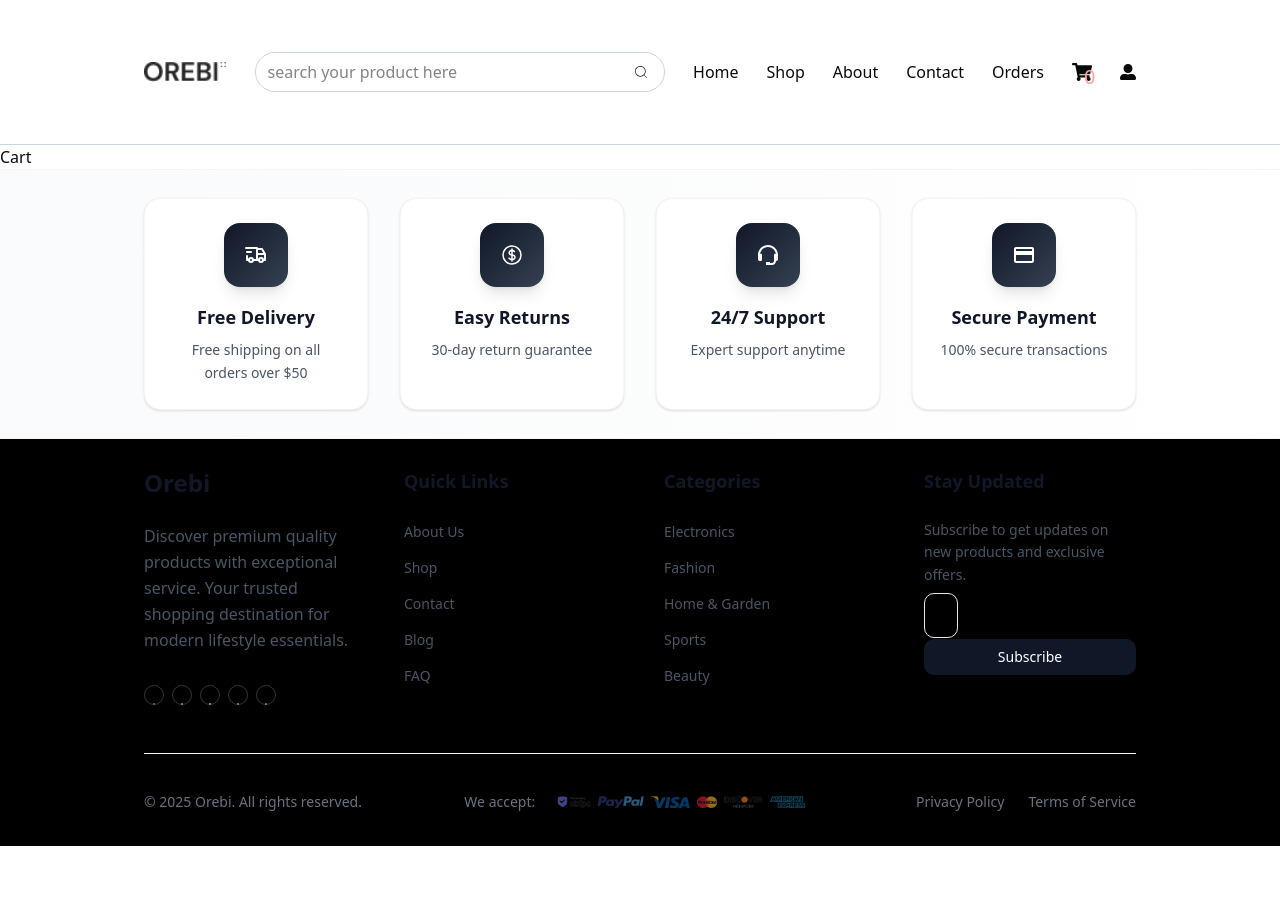
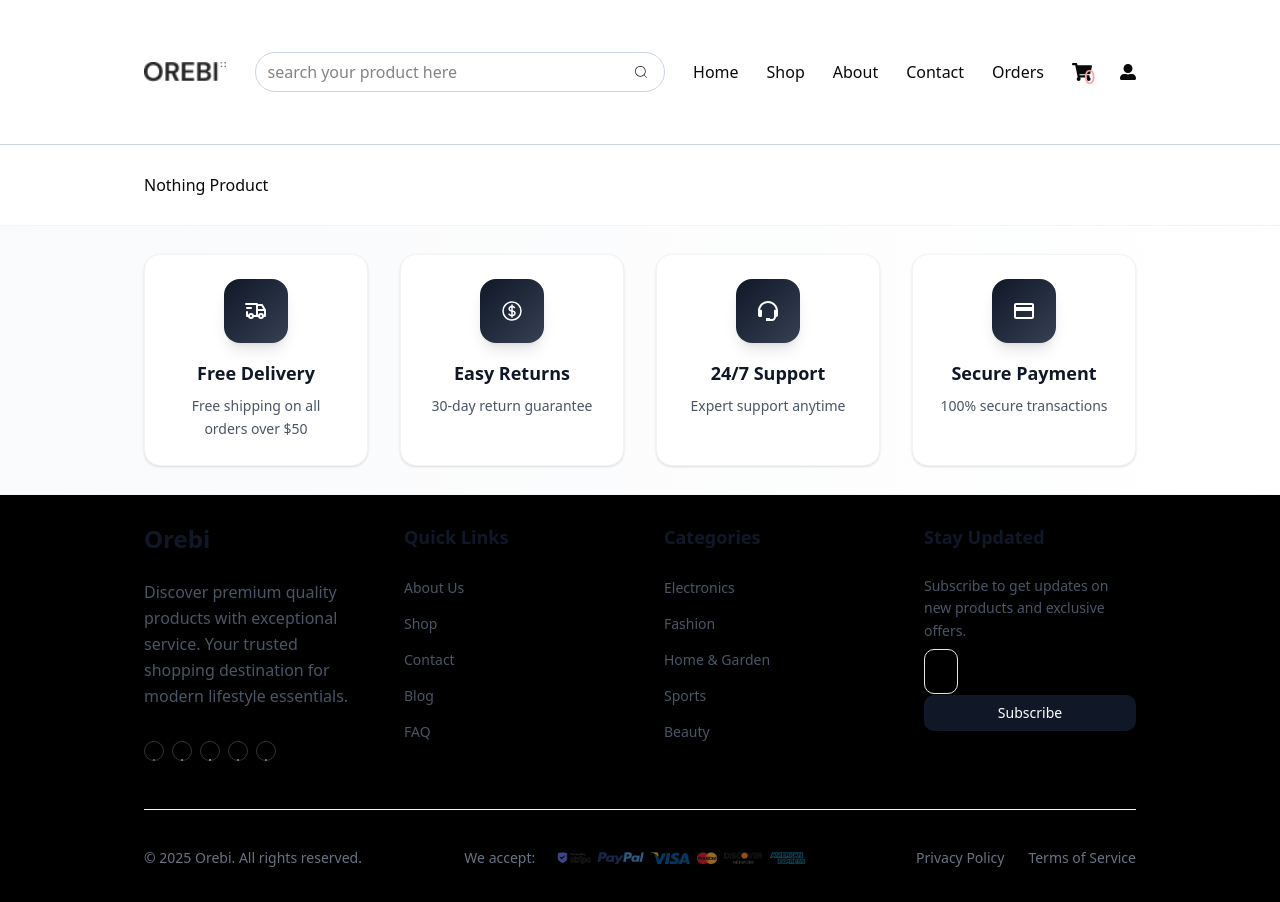
Before and after one commit to jillur984/full-stack-e-commerce-with-dashboard, a React (Vite) app in the folder client/: page /cart in a window 1280 px wide. Before the commit the page ends 846 px from the top, so only its background shows below. Built offline with nearby package versions, Linux system fonts and the light colour scheme.

Commit message:
redux persist setup

```diff
--- a/client/package.json
+++ b/client/package.json
@@ -27,6 +27,7 @@
     "react-redux": "^9.2.0",
     "react-router-dom": "^7.9.5",
     "react-slick": "^0.31.0",
+    "redux-persist": "^6.0.0",
     "slick-carousel": "^1.8.1",
     "tailwind-merge": "^3.4.0",
     "tailwindcss": "^4.1.16"
--- /dev/null
+++ b/client/src/components/CartProduct.jsx
@@ -0,0 +1,9 @@
+import React from 'react'
+
+const CartProduct = ({item}) => {
+  return (
+    <div>{item?.price}</div>
+  )
+}
+
+export default CartProduct
--- a/client/src/components/Header.jsx
+++ b/client/src/components/Header.jsx
@@ -35,9 +35,11 @@ const Header = () => {
           })}
           <button className="relative group text-[20px]">
             <FaShoppingCart />
-            <span className="absolute  top-0 left-3 text-red-300">
+           <Link to="/cart">
+             <span className="absolute  top-0 left-3 text-red-300">
               {cartProducts.length ? cartProducts.length : "0"}
             </span>
+           </Link>
           </button>
           <button>
             <FaUserAlt />
--- a/client/src/components/layout/RootLayout.jsx
+++ b/client/src/components/layout/RootLayout.jsx
@@ -5,13 +5,15 @@ import ServiceTag from '../ServiceTag'
 import Footer from '../Footer'
 import {Toaster} from "react-hot-toast"
 import { Provider } from 'react-redux'
-import { store } from '@/redux/store'
+import { persistor, store } from '@/redux/store'
+import { PersistGate } from 'redux-persist/integration/react'
 
 const RootLayout = () => {
   return (
     <Fragment>
     <Provider store={store}>
-        <Header/>
+        <PersistGate persistor={persistor}>
+          <Header/>
         <Outlet/>
         <ServiceTag/>
         <Footer/>
@@ -21,6 +23,7 @@ const RootLayout = () => {
         color:"#ffffff"
       }
     }}/>
+        </PersistGate>
     </Provider>
     </Fragment>
   )
--- a/client/src/pages/Cart.jsx
+++ b/client/src/pages/Cart.jsx
@@ -1,9 +1,47 @@
-import React from 'react'
+import CartProduct from "@/components/CartProduct";
+import Container from "@/components/Container";
+import React, { useEffect, useState } from "react";
+import { useSelector } from "react-redux";
 
 const Cart = () => {
+  const { products } = useSelector((state) => state.cart);
+
+  const [cartProduct, setCartProduct] = useState([]);
+
+  useEffect(() => {
+    if (!products) return;
+
+    setCartProduct(products || null);
+  }, [products]);
+
+  console.log("Cart Product", products);
+
+  console.log(Array.isArray(cartProduct));
+
   return (
-    <div>Cart</div>
-  )
-}
+    <Container>
+      {cartProduct.length > 0 ? (
+        <div>
+          <div className="grid grid-cols-1 md:grid-cols-4 bg-slate-100 p-2">
+            <h2>Product</h2>
+            <h2>Price</h2>
+            <h2>quantity</h2>
+            <h2>Sub Total</h2>
+          </div>
 
-export default Cart
+          <div>
+            {products?.map((item) => (
+              <div>
+                <CartProduct key={item?._id} item={item} />
+              </div>
+            ))}
+          </div>
+        </div>
+      ) : (
+        <div>Nothing Product</div>
+      )}
+    </Container>
+  );
+};
+
+export default Cart;
--- a/client/src/redux/store.js
+++ b/client/src/redux/store.js
@@ -1,8 +1,22 @@
 import { configureStore } from '@reduxjs/toolkit'
 import cartReducer from './cartSlice'
+import { persistStore, persistReducer } from 'redux-persist'
+import storage from 'redux-persist/lib/storage'
+
+
+const persistConfig = {
+  key: 'root',
+  storage,
+}
+
+const persistedReducer = persistReducer(persistConfig, cartReducer)
+
+
 
 export const store = configureStore({
   reducer: {
-    cart:cartReducer
+    cart:persistedReducer
   },
 })
+
+export let persistor = persistStore(store)
```
Also changed, not shown: 1 other file (tests, documents, lock files or other folders).
